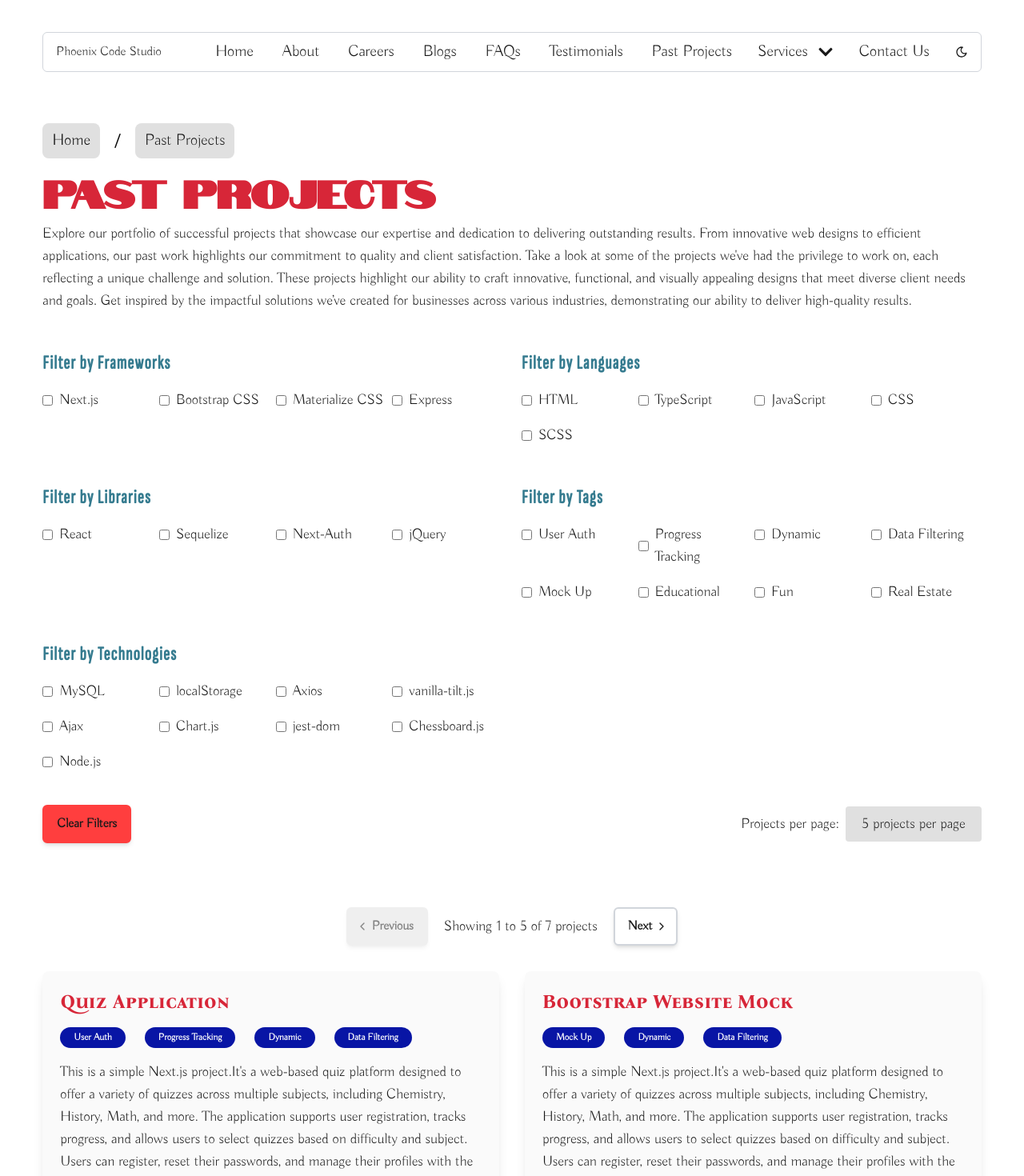
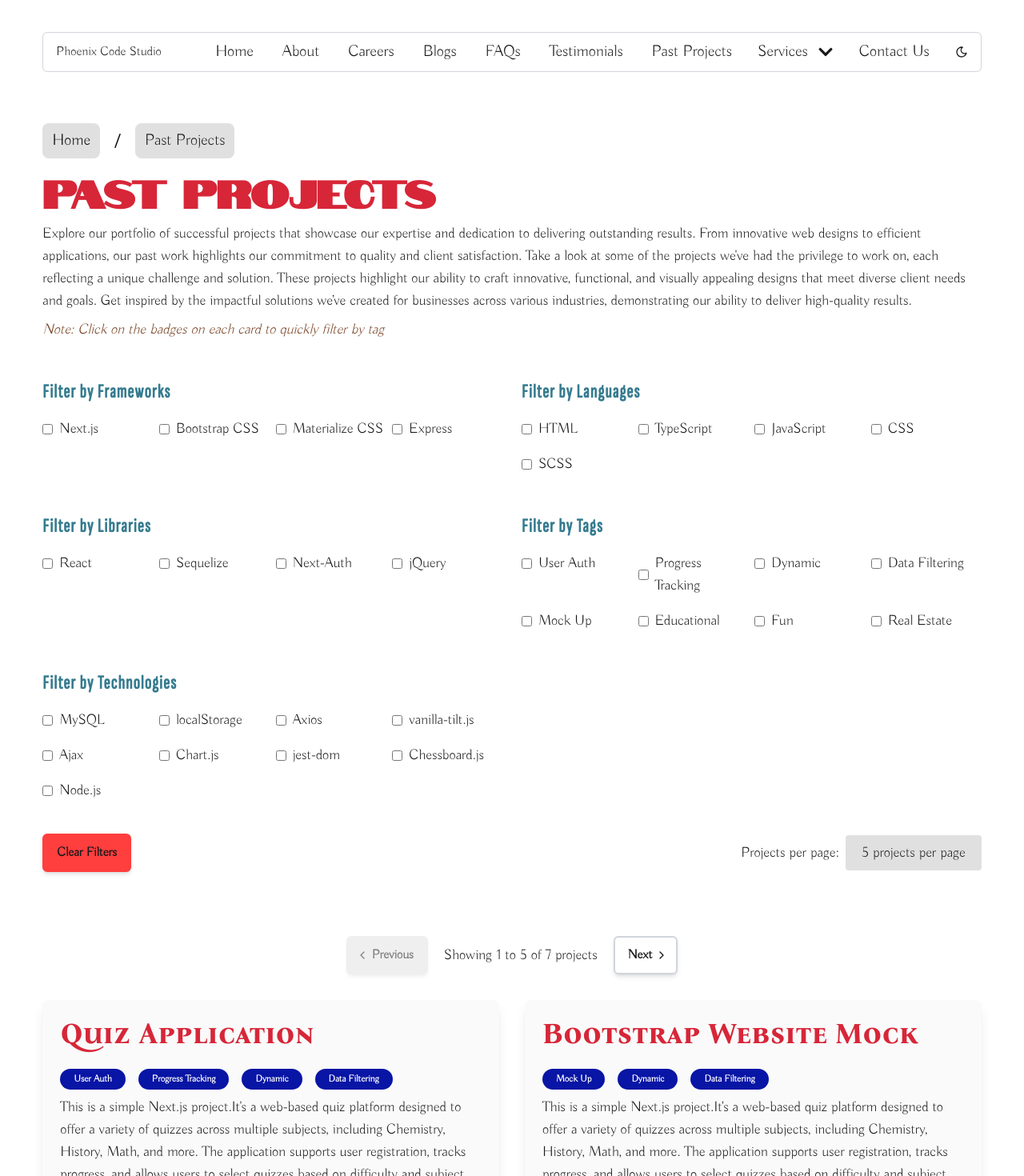
Before and after one commit to tmchuynh/phoenix-code-studio, a Next.js app: page /past-projects in a window 1280 px wide. Shown: the top 1470 px of the page at 80% size. Built offline with nearby package versions, Linux system fonts and the light colour scheme.

Commit message:
fix layout of badges

```diff
--- a/src/app/blogs/page.tsx
+++ b/src/app/blogs/page.tsx
@@ -597,7 +597,7 @@ const BlogDisplayPage: FC = () => {
                   ) : (
                     <div className="mt-4 absolute bottom-4 md:text-md lg:text-lg">
                       {blog.topics.length > 0 && (
-                        <div className="mt-6">
+                        <div className="mt-6 gap-2 flex flex-wrap">
                           {blog.topics.map((topic, index) => (
                             <Badge
                               key={index}
--- a/src/app/past-projects/page.tsx
+++ b/src/app/past-projects/page.tsx
@@ -151,10 +151,11 @@ const PastProjectsPage: FC = () => {
     );
   };
 
-  const handleTagChange = (tag: string, checked: boolean) => {
+  const handleTagChange = (tag: string) => {
     setSelectedTags((prev) =>
-      checked ? [...prev, tag] : prev.filter((t) => t !== tag)
+      prev.includes(tag) ? prev.filter((t) => t !== tag) : [...prev, tag]
     );
+    handleFilter(); // Trigger filtering when a tag is clicked
   };
 
   // Clear all filters
@@ -212,6 +213,9 @@ const PastProjectsPage: FC = () => {
         diverse client needs and goals. Get inspired by the impactful solutions
         we’ve created for businesses across various industries, demonstrating
         our ability to deliver high-quality results.
+      </p>
+      <p className="text-accent-5">
+        <i>Note: Click on the badges on each card to quickly filter by tag</i>
       </p>
 
       {/* Filter Controls */}
@@ -320,7 +324,7 @@ const PastProjectsPage: FC = () => {
                       type="checkbox"
                       id={tag}
                       checked={selectedTags.includes(tag)}
-                      onChange={(e) => handleTagChange(tag, e.target.checked)}
+                      onChange={() => handleTagChange(tag)}
                       className="mr-2"
                     />
                     <label htmlFor={tag}>
@@ -414,7 +418,7 @@ const PastProjectsPage: FC = () => {
                       type="checkbox"
                       id={tag}
                       checked={selectedTags.includes(tag)}
-                      onChange={(e) => handleTagChange(tag, e.target.checked)}
+                      onChange={() => handleTagChange(tag)}
                       className="mr-2"
                     />
                     <label htmlFor={tag}>
@@ -573,19 +577,20 @@ const PastProjectsPage: FC = () => {
               >
                 <div className="h-full flex flex-col justify-between">
                   <div>
-                    <h2 className="text-lg md:text-xl lg:text-2xl font-semibold">
-                      {project.title}
-                    </h2>
+                    <h2 className="font-semibold">{project.title}</h2>
 
                     {isSmallScreen ? null : isLargeScreen ? (
                       <div>
                         {project.tags.length > 0 && (
-                          <div className="mb-4 flex gap-4">
+                          <div className="mt-6 gap-2 flex flex-wrap">
                             {project.tags.map((tag, index) => (
                               <Badge
                                 key={index}
                                 variant={"secondary"}
-                                className="mr-2 cursor-default"
+                                className="mr-2 cursor-pointer"
+                                onClick={() => {
+                                  handleTagChange(tag);
+                                }}
                               >
                                 {tag}
                               </Badge>
@@ -597,7 +602,7 @@ const PastProjectsPage: FC = () => {
                       <>
                         <div>
                           {project.tags.length > 0 && (
-                            <div className="mb-4 flex gap-2">
+                            <div className="mt-6 gap-2 flex flex-wrap">
                               {project.tags.map((tag, index) => (
                                 <Badge
                                   key={index}
```
